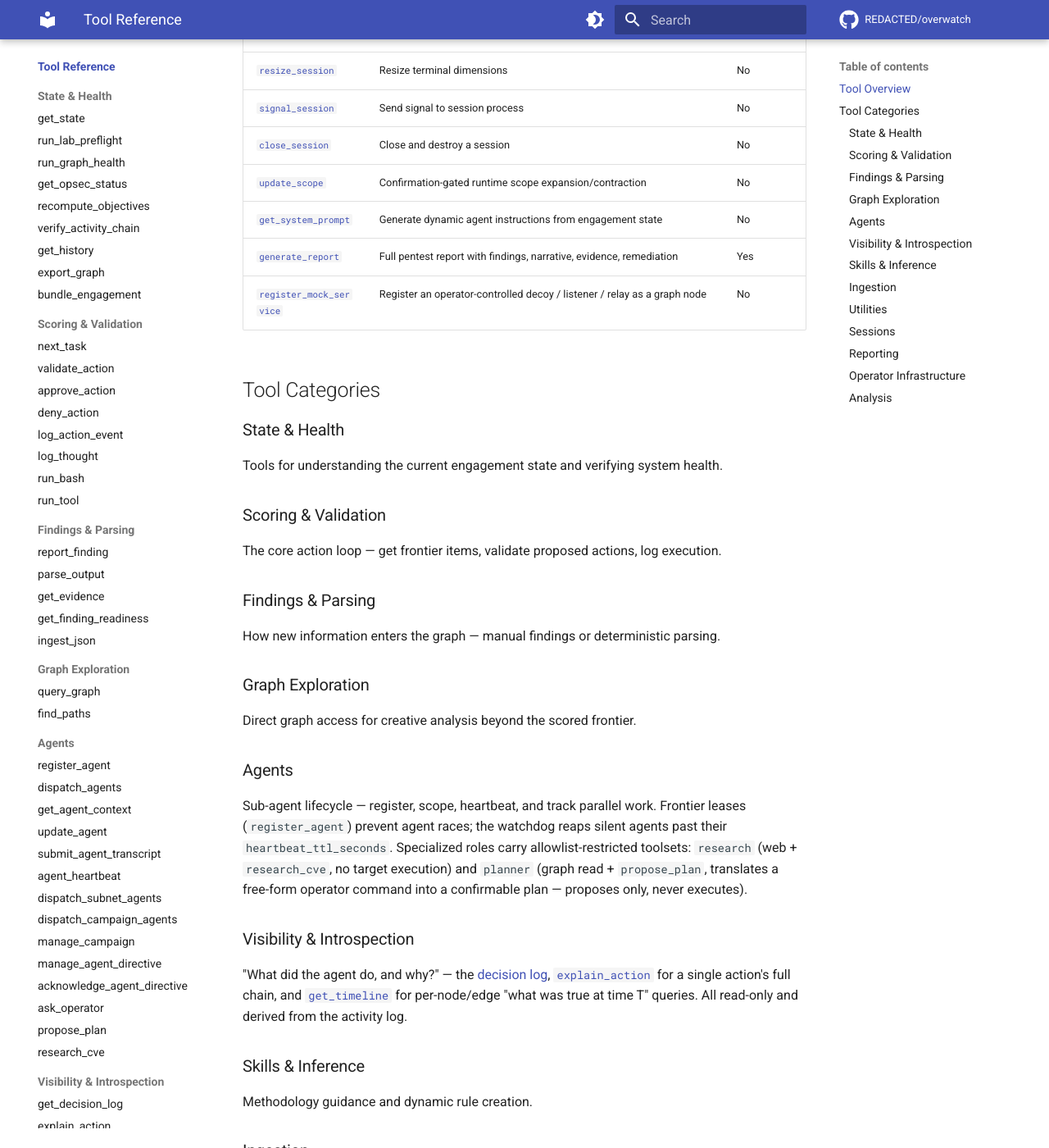
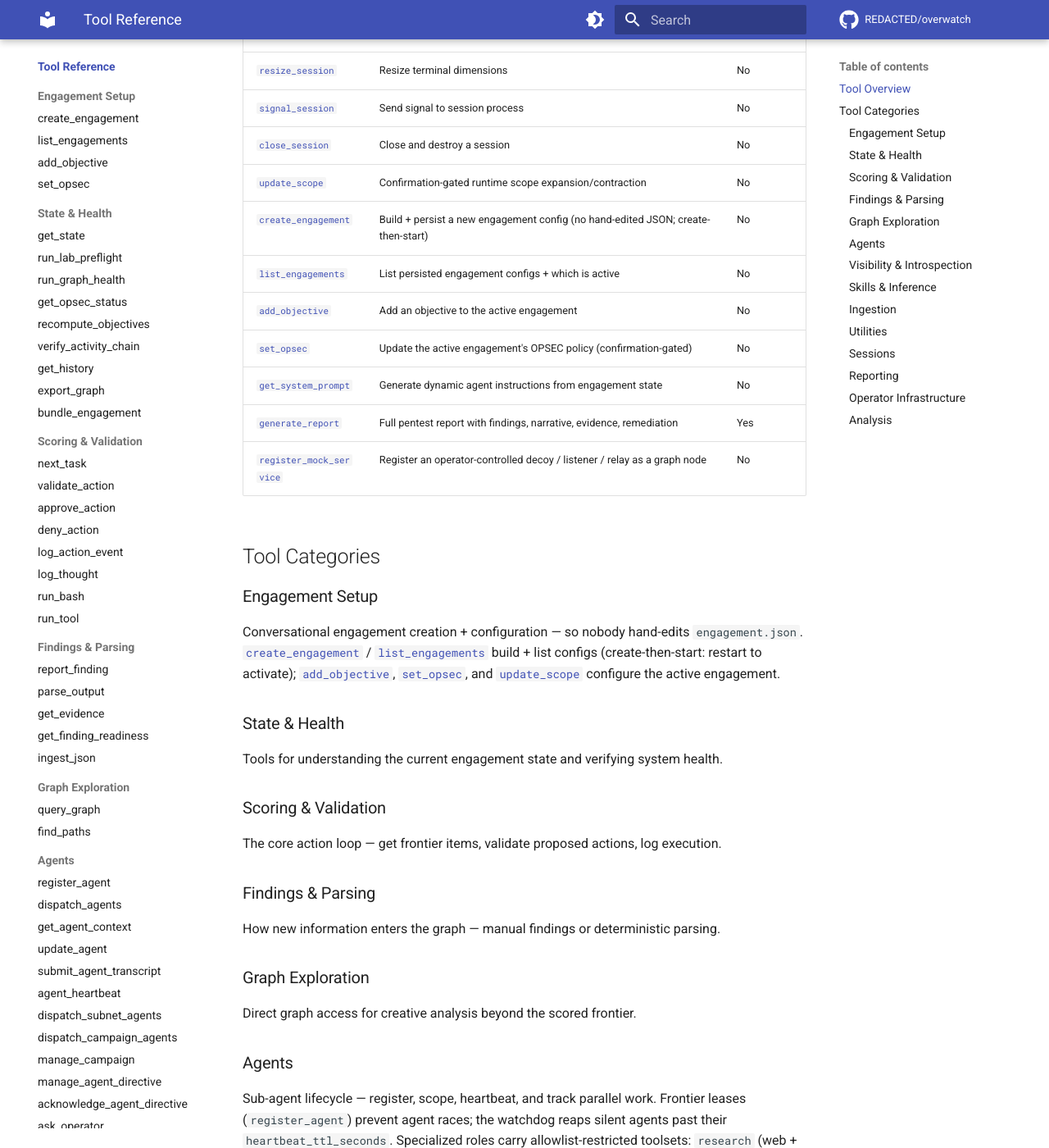
Before and after one commit to professor-moody/overwatch, an MkDocs documentation site: the page built from docs/tools/index.md, in a window 1280 px wide and 1400 px high, scrolled down 3854 px. Shown: the whole window at 82% size. Built offline with MkDocs 1.6.1 and Material for MkDocs 9.7.7, drawn with Linux system fonts in a browser that asks for light colours; comment, search, counter and statistics services are not loaded.

Commit message:
docs: document the conversational engagement-setup tools (Phase 4) (#99)
Closes the conversational-setup track. No code change — docs + nav alignment per
CLAUDE.md (keep prompt-generator ↔ AGENTS.md ↔ docs/tools/index.md aligned).

- New tool pages: docs/tools/create-engagement.md, list-engagements.md,
  add-objective.md, set-opsec.md (modeled on update-scope.md; cover create-then-
  start, the activation handoff, and set_opsec's confirm gate + weakening warnings).
- docs/tools/index.md: overview-table rows + a new "Engagement Setup" category.
- mkdocs.yml: an "Engagement Setup" nav subsection under Tool Reference.
- AGENTS.md tool reference: the four tools.
- getting-started.md: a "set it up conversationally — no JSON" tip (ask the model
  → create_engagement → restart to activate).

prompt-generator.ts needs no change — its tool table is generated from the
registered tools, so the four tools already appear in the live prompt. mkdocs
build --strict passes.

Co-authored-by: professor-moody <keys@nimbus.lan>

```diff
--- a/docs/tools/index.md
+++ b/docs/tools/index.md
@@ -77,11 +77,24 @@ Overwatch exposes its MCP tools organized by function (the live count comes from
 | [`signal_session`](sessions.md) | Send signal to session process | No |
 | [`close_session`](sessions.md) | Close and destroy a session | No |
 | [`update_scope`](update-scope.md) | Confirmation-gated runtime scope expansion/contraction | No |
+| [`create_engagement`](create-engagement.md) | Build + persist a new engagement config (no hand-edited JSON; create-then-start) | No |
+| [`list_engagements`](list-engagements.md) | List persisted engagement configs + which is active | No |
+| [`add_objective`](add-objective.md) | Add an objective to the active engagement | No |
+| [`set_opsec`](set-opsec.md) | Update the active engagement's OPSEC policy (confirmation-gated) | No |
 | [`get_system_prompt`](get-system-prompt.md) | Generate dynamic agent instructions from engagement state | No |
 | [`generate_report`](generate-report.md) | Full pentest report with findings, narrative, evidence, remediation | Yes |
 | [`register_mock_service`](register-mock-service.md) | Register an operator-controlled decoy / listener / relay as a graph node | No |
 
 ## Tool Categories
+
+### Engagement Setup
+
+Conversational engagement creation + configuration — so nobody hand-edits
+`engagement.json`. [`create_engagement`](create-engagement.md) /
+[`list_engagements`](list-engagements.md) build + list configs (create-then-start:
+restart to activate); [`add_objective`](add-objective.md),
+[`set_opsec`](set-opsec.md), and [`update_scope`](update-scope.md) configure the
+active engagement.
 
 ### State & Health
 Tools for understanding the current engagement state and verifying system health.
--- a/mkdocs.yml
+++ b/mkdocs.yml
@@ -95,6 +95,11 @@ nav:
     - Prompt Architecture Review: prompt-architecture-review.md
   - Tool Reference:
     - tools/index.md
+    - Engagement Setup:
+      - create_engagement: tools/create-engagement.md
+      - list_engagements: tools/list-engagements.md
+      - add_objective: tools/add-objective.md
+      - set_opsec: tools/set-opsec.md
     - State & Health:
       - get_state: tools/get-state.md
       - run_lab_preflight: tools/run-lab-preflight.md
```
Also changed, not shown: AGENTS.md (+4 -0 lines), docs/getting-started.md (+12 -0 lines), docs/tools/add-objective.md (added, +31 -0 lines), docs/tools/create-engagement.md (added, +53 -0 lines), docs/tools/list-engagements.md (added, +29 -0 lines), docs/tools/set-opsec.md (added, +55 -0 lines).
